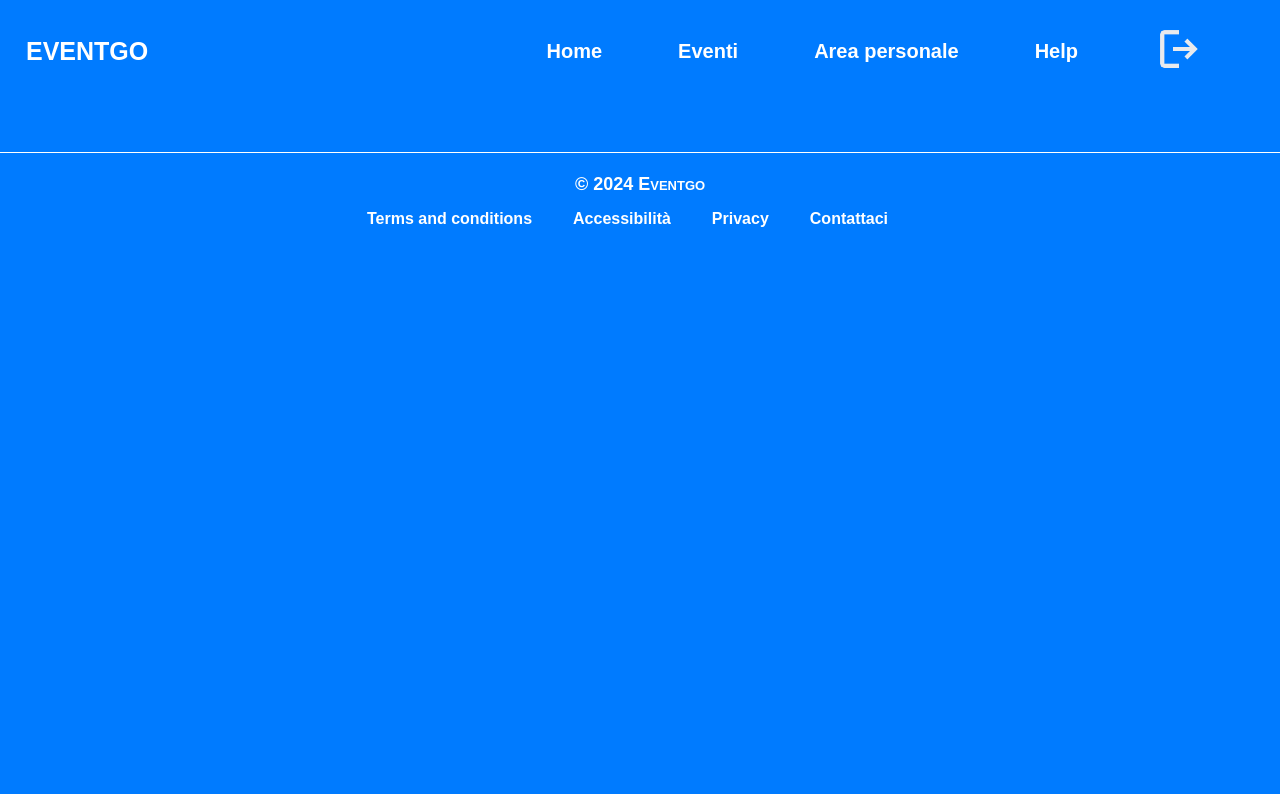
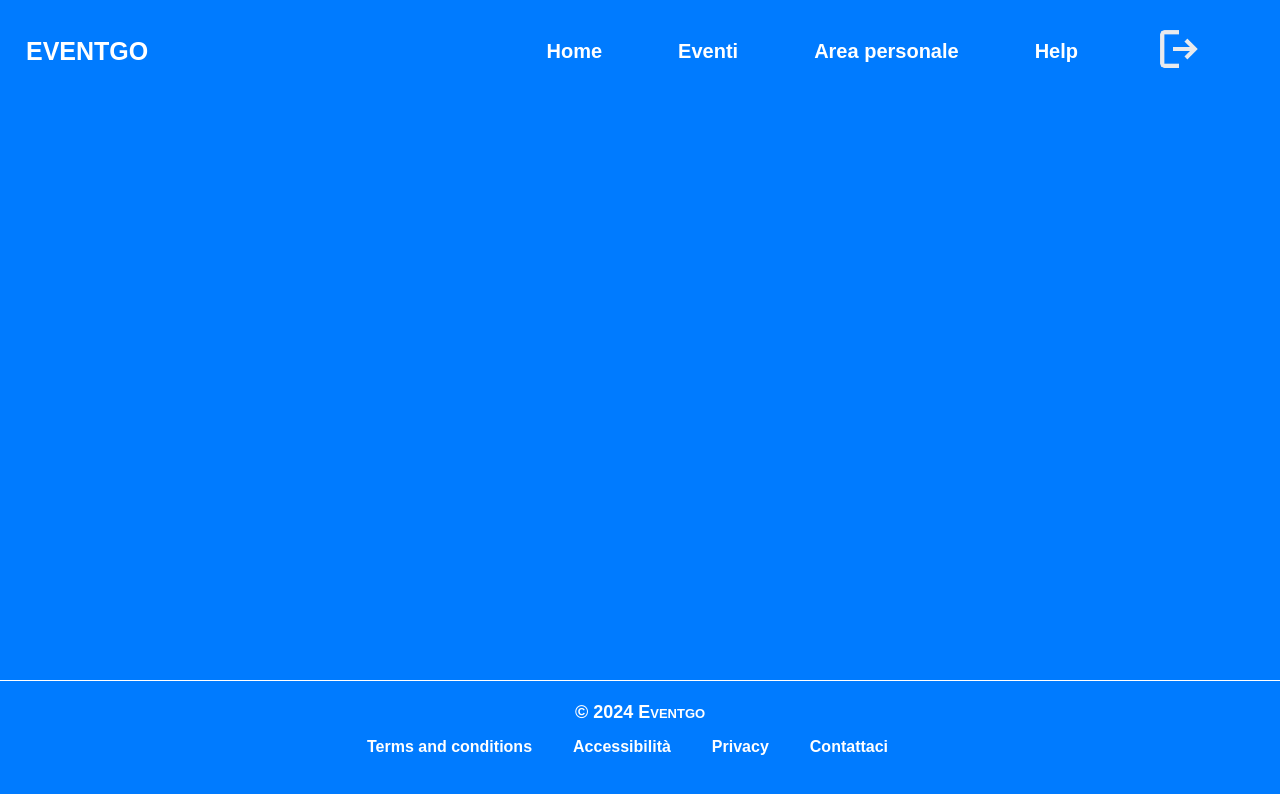
Before and after one commit to saracavicchi/Frontend_SBM, a Vue app: page / in a window 1280 px wide. Shown: the top 794 px of the page. Built offline with nearby package versions, Linux system fonts and the light colour scheme.

Commit message:
correzione visualizzazione footer

```diff
--- a/src/App.vue
+++ b/src/App.vue
@@ -1,6 +1,6 @@
 <script setup lang="ts"></script>
 <<template>
-  <div>
+  <div class="app">
     <Header />
     <main>
       <router-view></router-view>
--- a/src/assets/main.css
+++ b/src/assets/main.css
@@ -13,6 +13,12 @@ body {
 }
 
 #app{
+  display: flex;
+  flex-direction: column;
+  height: 100vh;
+}
+
+.app{
   display: flex;
   flex-direction: column;
   height: 100vh;
```
